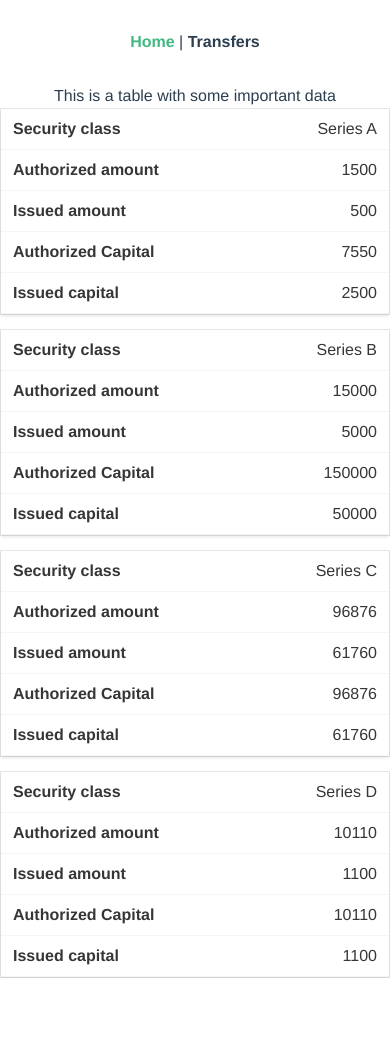
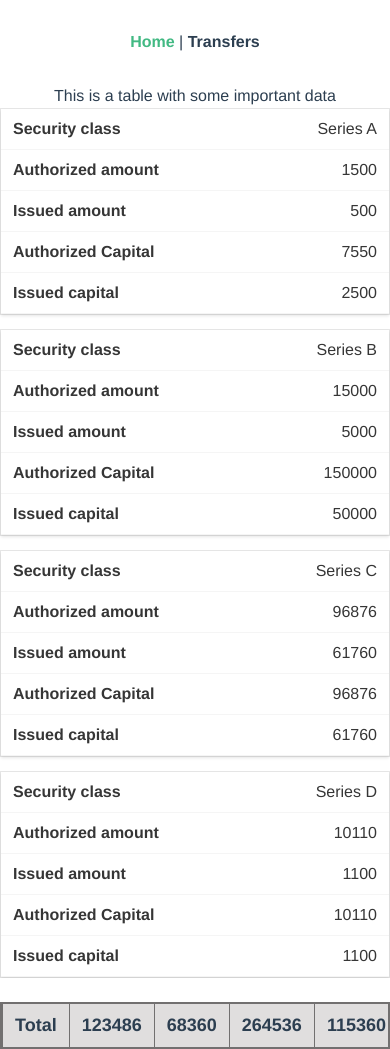
Before and after one commit to KonstantinosKoulaxizis/afs-test, a Vue app: page / in a window 390 px wide. Before the commit the page ends 1002 px from the top, so only its background shows below. Built offline with nearby package versions, Linux system fonts and the light colour scheme.

Commit message:
feat: Create new TableTotalsData class and component; feat: Place the tableTotals component under the table of the Home view and pass the data

```diff
--- /dev/null
+++ b/src/classes/TableTotalsData.ts
@@ -0,0 +1,38 @@
+import { TableData } from '@/types/types'
+
+export enum TableDataNumberFields {
+  authorizedAmount = 'authorizedAmount',
+  issuedAmount = 'issuedAmount',
+  authorizedCapital = 'authorizedCapital',
+  issuedCapital = 'issuedCapital'
+}
+
+export class TableTotalsData {
+  public authorizedAmount: number
+  public issuedAmount: number
+  public authorizedCapital: number
+  public issuedCapital: number
+
+  constructor(tableData: TableData[]) {
+    this.authorizedAmount = TableTotalsData.calculateColumnTotal(
+      tableData,
+      TableDataNumberFields.authorizedAmount
+    )
+    this.issuedAmount = TableTotalsData.calculateColumnTotal(
+      tableData,
+      TableDataNumberFields.issuedAmount
+    )
+    this.authorizedCapital = TableTotalsData.calculateColumnTotal(
+      tableData,
+      TableDataNumberFields.authorizedCapital
+    )
+    this.issuedCapital = TableTotalsData.calculateColumnTotal(
+      tableData,
+      TableDataNumberFields.issuedCapital
+    )
+  }
+
+  static calculateColumnTotal(data: TableData[], dataKey: string): number {
+    return data.reduce((acc, current) => acc + (current[dataKey as keyof TableData] as number), 0)
+  }
+}
--- /dev/null
+++ b/src/components/tableTotals.vue
@@ -0,0 +1,51 @@
+<template>
+  <div id="table-totals">
+    <span>Total</span>
+    <span>{{ authorizedAmount }}</span>
+    <span>{{ issuedAmount }}</span>
+    <span>{{ authorizedCapital }}</span>
+    <span>{{ issuedCapital }}</span>
+  </div>
+</template>
+
+<script lang="ts">
+import Vue from "vue";
+import { Component, Prop, Watch } from "vue-property-decorator";
+import { TableData } from "@/types/types";
+import { TableTotalsData } from "@/classes/TableTotalsData";
+
+@Component({
+  name: "TableTotals",
+})
+export default class TableTotals extends Vue {
+  public authorizedAmount = 0;
+  public issuedAmount = 0;
+  public authorizedCapital = 0;
+  public issuedCapital = 0;
+  @Prop({ required: true }) tableData!: TableData[];
+
+  @Watch("tableData")
+  onChildChanged(val: TableData[]): void {
+    const updated = new TableTotalsData(val);
+    this.authorizedAmount = updated.authorizedAmount;
+    this.issuedAmount = updated.issuedAmount;
+    this.authorizedCapital = updated.authorizedCapital;
+    this.issuedCapital = updated.issuedCapital;
+  }
+}
+</script>
+
+<style lang="scss" scoped>
+#table-totals {
+  display: flex;
+  border: 2px solid #727070;
+  background-color: #e0dede;
+  span {
+    flex: 1;
+    font-size: 18px;
+    font-weight: bold;
+    border-left: 1px solid #727070;
+    padding: 8px 12px;
+  }
+}
+</style>
--- a/src/views/Home.vue
+++ b/src/views/Home.vue
@@ -2,14 +2,18 @@
   <div class="home">
     <h1>This is a table with some important data</h1>
     <b-table :data="tableData" :columns="columns"></b-table>
+    <table-totals :tableData="tableData"/>
   </div>
 </template>
 
 <script lang="ts">
 import { Component, Vue } from "vue-property-decorator";
 import { TableData } from "@/types/types";
+import TableTotals from "@/components/tableTotals.vue";
 
-@Component
+@Component({
+  components: { TableTotals },
+})
 export default class Home extends Vue {
   tableData: TableData[] = [];
   columns = [
```
